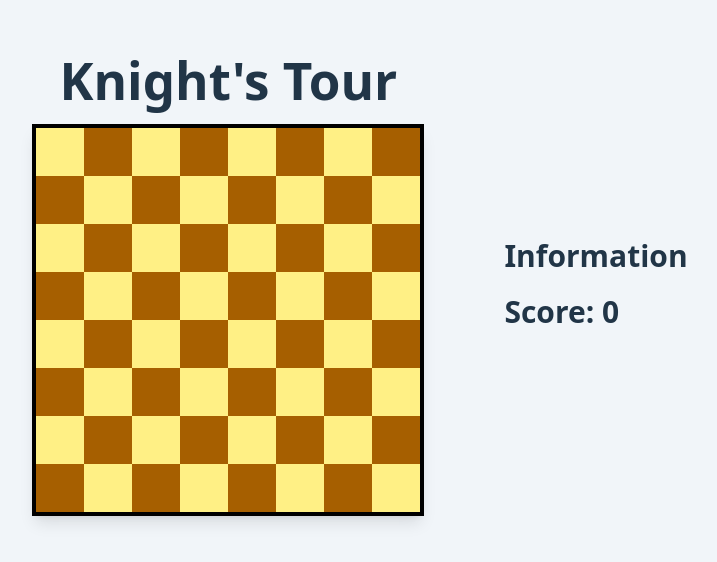
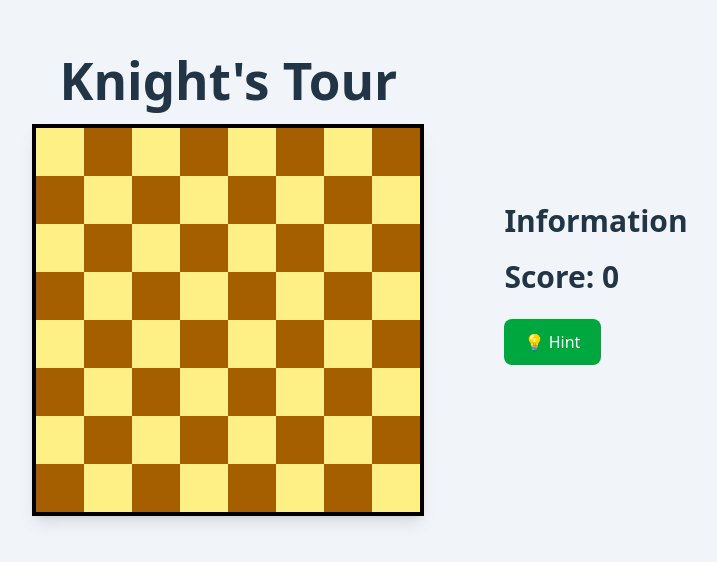
Before and after one commit to khanh0803/Knight-s-Tour, a React (Vite) app: page / in a window 1280 px wide. Shown: the part 116-678 px from the top of the page, without its empty margins (280-997 px from the left). Built offline with nearby package versions, Linux system fonts and the light colour scheme.

Commit message:
Add restart button, add hint button

```diff
--- a/src/App.tsx
+++ b/src/App.tsx
@@ -1,10 +1,23 @@
 import { useState } from 'react';
+import { getNextKnightMove } from './api/knightAPI';
 const Chessboard = () => {
   const [knightPosition, setKnightPosition] = useState<[number, number] | null>(null)
   const [hasSelectedStart, setHasSelectedStart] = useState(false)
   const [visitedSquares, setVisitedSquares] = useState<[number, number] []>([])
+  const [suggestedMove, setSuggestedMove] = useState<[number, number] | null>(null)
 
   const knightMoves = [[1, 2], [-1, 2], [1, -2], [-1, -2], [2, 1], [-2, 1], [2, -1], [-2, -1]]
+
+  const hasValidMoves = (pos: [number, number], visited: [number, number][]) => {
+    return knightMoves.some(([dx, dy]) => {
+      const [x, y] = [pos[0] + dx, pos[1] + dy]
+      return (
+        x >= 0 && x < 8 &&
+        y >= 0 && y < 8 &&
+        !visited.some(([vx, vy]) => vx === x && vy === y)
+      )
+    })
+  }
 
   const isValidMove = (from: [number, number], to: [number, number]) => {
     const dx = Math.abs(from[0] - to[0])
@@ -15,25 +28,30 @@ const Chessboard = () => {
   const handleSquareClick = (i: number, j: number) => {
     const nextPos: [number, number] = [i, j]
     if (!hasSelectedStart) {
-      setKnightPosition(nextPos);
-      setHasSelectedStart(true);
-      setVisitedSquares([nextPos]);
+      setKnightPosition(nextPos)
+      setHasSelectedStart(true)
+      setVisitedSquares([nextPos])
     } else if (
-      knightPosition && isValidMove(knightPosition, nextPos) && !visitedSquares.some(([x, y]) => x === i && y === j)
+      knightPosition && isValidMove(knightPosition, nextPos) &&
+      !visitedSquares.some(([x, y]) => x === i && y === j)
     ) {
-      setKnightPosition(nextPos);
-      setVisitedSquares((prev) => [...prev, nextPos]);
+      setKnightPosition(nextPos)
+      setVisitedSquares((prev) => {
+        const updated = [...prev, nextPos]
+        return updated
+      })
     }
-  };
-
+  }
 
   const renderSquare = (i:number, j:number) => {
     const isKnight = knightPosition && knightPosition[0] === i && knightPosition[1] === j
     const isVisited = visitedSquares.some(([x, y]) => x === i && y === j)
+    const isSuggested = suggestedMove && suggestedMove[0] === i && suggestedMove[1] === j;
     const isDark = (i + j) % 2 === 1
 
     let squareColor = isDark ? 'bg-yellow-700' : 'bg-yellow-200'
     if (isVisited && !isKnight) squareColor = 'bg-red-500'
+    if (isSuggested && !isKnight) squareColor = 'bg-green-400'
     return (
       <div
         key={`${i}-${j}`}
@@ -56,26 +74,60 @@ const Chessboard = () => {
         <div key={i} className="flex">
           {row}
         </div>
-      );
+      )
     }
     return squares
-  };
+  }
+
+  const resetGame = () => {
+    setKnightPosition(null)
+    setVisitedSquares([])
+    setHasSelectedStart(false)
+    setSuggestedMove(null)
+  }
+
   return (
     <div className="w-screen h-screen flex justify-center items-center bg-slate-100">
-
       <div>
         <h1 className="text-3xl font-bold mb-4 text-center">Knight's Tour</h1>
         <div className="grid grid-rows-8 border-4 border-black shadow-lg">
           {renderBoard()}          </div>
-        </div>
+      </div>
+      {knightPosition && (visitedSquares.length === 64 ? (
+      <div>
+        <p className='pl-8 text-green-500 text-7xl font-bold  '>You win</p>
+        <button onClick={resetGame}
+          className="ml-20 mt-4 px-4 py-2 bg-blue-200 bg-opacity-40 hover:bg-violet-400 text-black"
+        >Restart the game
+        </button>
+      </div>  ) :
+      !hasValidMoves(knightPosition, visitedSquares) ? (
+      <div className="mt-4 pl-20">
+        <p className="text-red-600 text-7xl font-semibold">❌ You lost</p>
+        <button onClick={resetGame}
+          className="ml-20 mt-4 px-4 py-2 bg-blue-200 bg-opacity-40 hover:bg-violet-400 text-black"
+        >Restart the game
+        </button>
+      </div>) : null)
+      }
+
       <div>
         <h2 className="text-3xl font-bold pl-20">Information</h2>
         <p className="text-3xl font-bold pt-5 pl-20">Score: {visitedSquares.length}</p>
-        {/*<p className="text-4xl font-bold pt-5 pl-20">You dumb lost</p> */}
+        <button onClick={() => {
+          if (knightPosition) {
+            const next = getNextKnightMove(knightPosition, visitedSquares);
+            setSuggestedMove(next);
+          }
+        }}
+        className="mt-6 ml-20 px-4 py-2 bg-green-600 hover:bg-green-700 text-white rounded transition"
+        >
+        💡 Hint
+        </button>
+
       </div>
     </div>
+  )
+}
 
-  )
-};
-
-export default Chessboard;
+export default Chessboard
--- /dev/null
+++ b/src/api/knightAPI.ts
@@ -0,0 +1,40 @@
+// src/api/knightApi.ts
+export type Position = [number, number];
+
+const knightMoves: Position[] = [
+  [2, 1], [1, 2], [-1, 2], [-2, 1],
+  [-2, -1], [-1, -2], [1, -2], [2, -1],
+];
+
+const isInsideBoard = ([x, y]: Position) =>
+  x >= 0 && x < 8 && y >= 0 && y < 8;
+
+const getOnwardMovesCount = (pos: Position, visited: Position[]) => {
+  return knightMoves.filter(([dx, dy]) => {
+    const [nx, ny] = [pos[0] + dx, pos[1] + dy];
+    return isInsideBoard([nx, ny]) &&
+      !visited.some(([vx, vy]) => vx === nx && vy === ny);
+  }).length;
+};
+
+export const getNextKnightMove = (
+  current: Position,
+  visited: Position[]
+): Position | null => {
+  const candidates = knightMoves
+    .map(([dx, dy]) => [current[0] + dx, current[1] + dy] as Position)
+    .filter(pos =>
+      isInsideBoard(pos) &&
+      !visited.some(([x, y]) => x === pos[0] && y === pos[1])
+    );
+
+  if (candidates.length === 0) return null;
+
+  const next = candidates.reduce((best, move) => {
+    const countBest = getOnwardMovesCount(best, [...visited, best]);
+    const countMove = getOnwardMovesCount(move, [...visited, move]);
+    return countMove < countBest ? move : best;
+  });
+
+  return next;
+};
--- a/src/index.css
+++ b/src/index.css
@@ -44,7 +44,7 @@ button {
   font-size: 1em;
   font-weight: 500;
   font-family: inherit;
-  background-color: #1a1a1a;
+  /* background-color: #1a1a1a; */
   cursor: pointer;
   transition: border-color 0.25s;
 }
@@ -64,7 +64,8 @@ button:focus-visible {
   a:hover {
     color: #747bff;
   }
-  button {
-    background-color: #f9f9f9;
-  }
+  /* button {
+    background-color: rgb(145, 145, 235);
+
+  } */
 }
```
